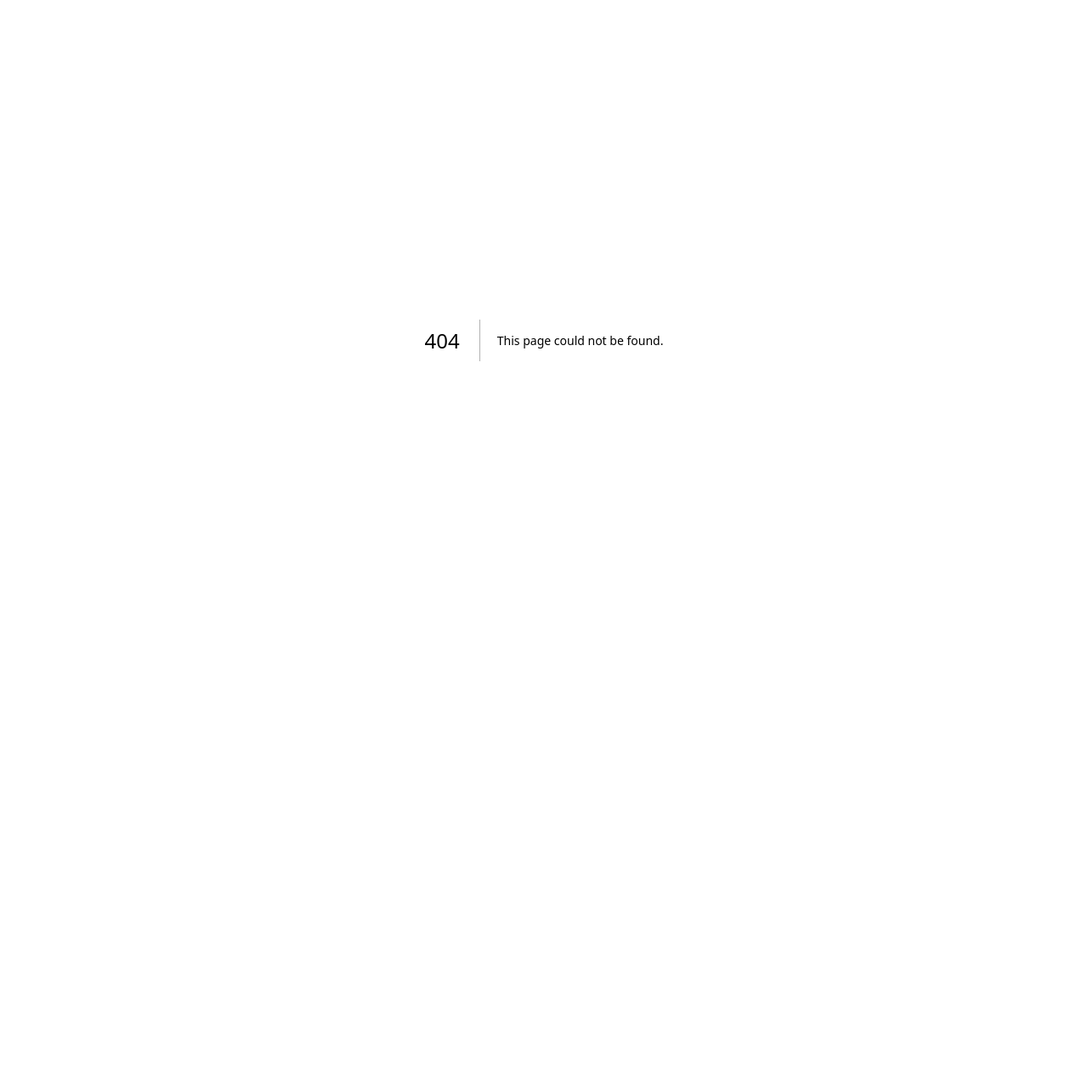
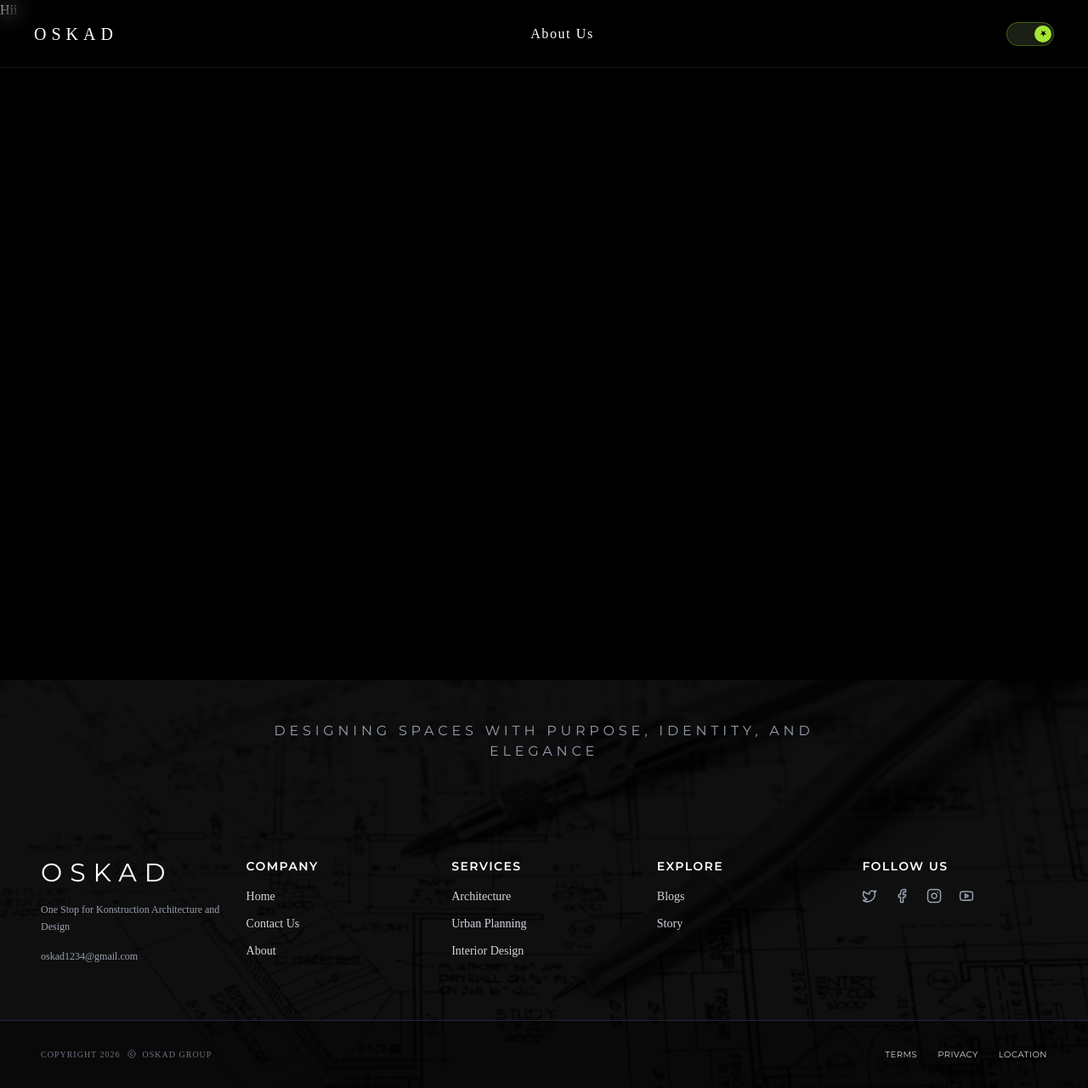
Before and after one commit to Priyansh-dixit810/Vasudevay, a Next.js app: page /about in a window 1280 px wide. Before the commit this address had no page. Shown: the whole page at 85% size. Before the commit the page ends 800 px from the top, so only its background shows below. Built offline with nearby package versions, Linux system fonts and the light colour scheme.

Commit message:
Fixed Header and Footer

```diff
--- /dev/null
+++ b/src/app/about/page.tsx
@@ -0,0 +1,7 @@
+export default function About(){
+    return(
+        <div className="min-h-screen w-full bg-black">
+            Hii
+        </div>
+    )
+}
--- a/src/app/layout.tsx
+++ b/src/app/layout.tsx
@@ -2,6 +2,8 @@ import type { Metadata } from "next";
 import { Geist, Geist_Mono } from "next/font/google";
 import "./globals.css";
 import ThemeSync from "../providers/theme-provider";
+import Header from "@/components/layout/header";
+import Footer from "@/components/layout/footer";
 
 const geistSans = Geist({
   variable: "--font-geist-sans",
@@ -29,7 +31,9 @@ export default function RootLayout({
         className={`${geistSans.variable} ${geistMono.variable} antialiased`}
       >
         <ThemeSync/>
+        <Header />
         {children}
+        <Footer />
       </body>
     </html>
   );
--- a/src/app/page.tsx
+++ b/src/app/page.tsx
@@ -3,25 +3,24 @@
 import { useState } from "react";
 import { AnimatePresence, motion } from "framer-motion";
 import IntroLoader from "@/components/sections/intro-loader";
-import Header from "@/components/layout/header";
 import Hero from "@/components/sections/hero";
 import { useThemeStore } from "@/store/theme";
 import SectionWrapper from "@/components/ui/section-wrapper";
 import Start from "@/components/sections/start";
 import About from "@/components/sections/about";
-import Footer from "@/components/layout/footer";
+import { useLoadingStore } from "@/store/loading";
 
 export default function Page() {
   const [loading, setLoading] = useState(true);
   const isDark = useThemeStore((s) => s.theme) === "dark";
-
+  const setFinished = useLoadingStore((s) => s.setFinished);
   return (
     <main
       className={`min-h-screen transition-colors duration-700 ${isDark ? "bg-black/70 text-white" : "bg-white text-black"}`}
     >
       <AnimatePresence mode="wait">
         {loading ? (
-          <IntroLoader key="loader" onFinish={() => setLoading(false)} />
+          <IntroLoader key="loader" onFinish={() => {setLoading(false); setFinished()}} />
         ) : (
           <motion.div
             key="content"
@@ -30,28 +29,20 @@ export default function Page() {
             transition={{ duration: 1 }}
             className="relative h-full"
           >
-            <Header />
-
             <SectionWrapper id="hero">
-              {" "}
-              <Hero />{" "}
+              <Hero />
             </SectionWrapper>
 
             <SectionWrapper id="start">
-              {" "}
-              <Start />{" "}
+
+              <Start />
             </SectionWrapper>
 
-            {/* About can now grow as long as it needs to */}
             <SectionWrapper id="aboutus">
-              {" "}
-              <About />{" "}
+
+              <About />
             </SectionWrapper>
 
-            {/* The Footer stays below everything naturally */}
-            <div className="snap-start">
-              <Footer />
-            </div>
           </motion.div>
         )}
       </AnimatePresence>
--- a/src/components/layout/footer.tsx
+++ b/src/components/layout/footer.tsx
@@ -10,6 +10,8 @@ import {
 import { Montserrat } from "next/font/google";
 import Image from "next/image";
 import { useThemeStore } from "@/store/theme";
+import { usePathname } from "next/navigation";
+import { useLoadingStore } from "@/store/loading";
 
 const montserrat = Montserrat({
   subsets: ["latin"],
@@ -18,10 +20,13 @@ const montserrat = Montserrat({
 
 export default function Footer() {
   const isDark = useThemeStore((s) => s.theme) === "dark";
-
   const themeTransition = "transition-colors duration-700";
   const textColor = isDark ? "text-gray-300 hover:text-white" : "text-gray-600 hover:text-black";
   const headingColor = isDark ? "text-white" : "text-black";
+  const hasFinishedLoading = useLoadingStore((s) => s.hasFinishedLoading);
+  const path = usePathname();
+  const shouldShow = path !== "/" || hasFinishedLoading;
+  if(!shouldShow) return null;
 
   return (
     <footer
--- a/src/components/layout/header.tsx
+++ b/src/components/layout/header.tsx
@@ -1,12 +1,18 @@
 "use client";
 
+import { useLoadingStore } from "@/store/loading";
 import { useThemeStore } from "@/store/theme";
 import { motion } from "framer-motion";
-import Link from "next/link";
+import { usePathname } from "next/navigation";
 
 function Header() {
   const toggleTheme = useThemeStore((s) => s.toggleTheme);
   const isDark = useThemeStore((s) => s.theme) === "dark";
+  const pathname = usePathname();
+  const hasFinishedLoading = useLoadingStore((s)=>s.hasFinishedLoading);
+  const shouldShow = pathname !== "/" || hasFinishedLoading;
+
+  if (!shouldShow) return null;
 
   return (
     <motion.header
--- a/src/components/sections/about.tsx
+++ b/src/components/sections/about.tsx
@@ -1,5 +1,6 @@
 "use client";
 import { motion } from "framer-motion";
+import { useRouter } from "next/navigation";
 import { Instagram, Linkedin, Twitter } from "lucide-react";
 import { Playfair_Display } from "next/font/google";
 import Image from "next/image";
@@ -13,7 +14,7 @@ const playfair = Playfair_Display({
 
 export default function About() {
   const isDark = useThemeStore((s) => s.theme) === "dark";
-
+  const router = useRouter();
   const teamMembers = [
     {
       src: "/images/me.png",
@@ -95,7 +96,8 @@ export default function About() {
             >
               <div className={`group relative aspect-6/5 sm:aspect-4/5 md:aspect-4/3 overflow-hidden rounded-sm shadow-2xl ${
                 isDark ? "bg-neutral-900" : "bg-gray-200"
-              }`}>
+              }`}
+              onClick={()=> router.push("/about")}>
                 <Image
                   src={member.src}
                   alt={member.name}
--- /dev/null
+++ b/src/store/loading.ts
@@ -0,0 +1,11 @@
+import { create } from 'zustand';
+
+interface LoadingState {
+  hasFinishedLoading: boolean;
+  setFinished: () => void;
+}
+
+export const useLoadingStore = create<LoadingState>((set) => ({
+  hasFinishedLoading: false,
+  setFinished: () => set({ hasFinishedLoading: true }),
+}));
```
